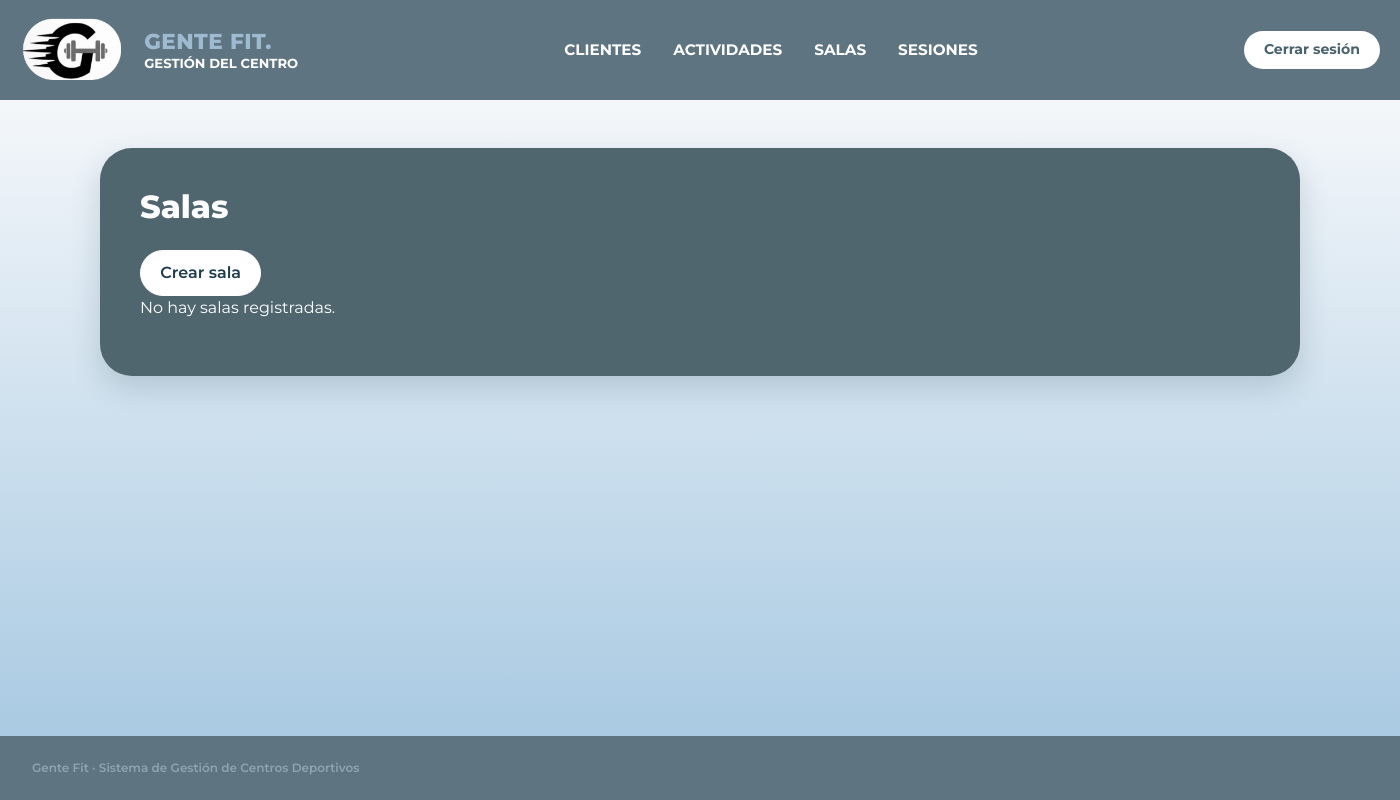
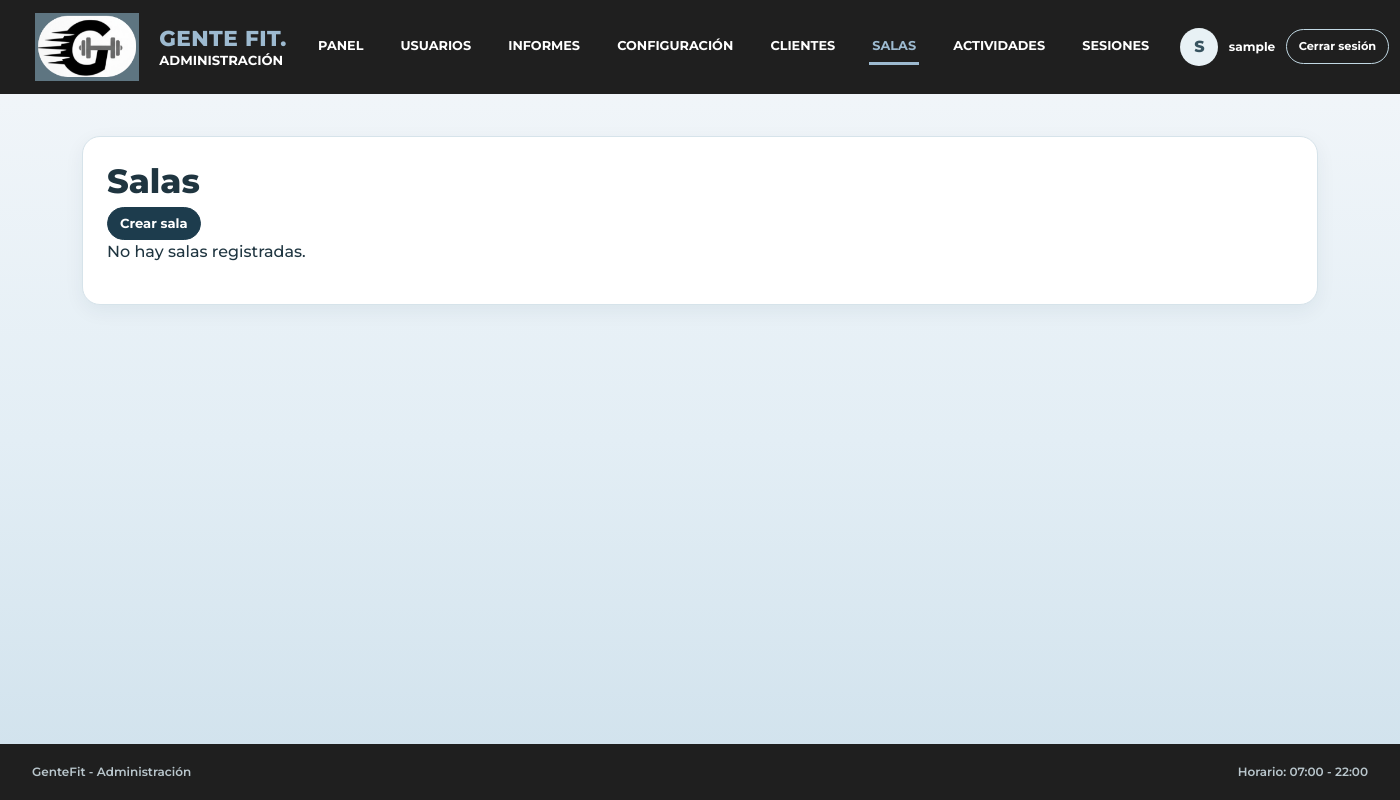
Before and after one commit to JBertuzzi16/EnterpriseCore, an ASP.NET Core app: page /Salas in a window 1400 px wide. Run offline with ASP.NET Core 8, Linux system fonts and the light colour scheme; the visitor is signed in with stand-in values (Sample User, id 1).

Commit message:
Unifica diseño de gestion y redirige el inicio según el rol. Se añaden los roles de Encargado y Recepcionista con sus tareas

```diff
--- a/GenteFit.web/Views/Shared/_LayoutAdmin.cshtml
+++ b/GenteFit.web/Views/Shared/_LayoutAdmin.cshtml
@@ -13,13 +13,30 @@
     bool enUsuarios = controlador == "Admin" && accion != "Index";
     // Salas y Actividades ya muestran sus propios mensajes.
     bool mostrarMensajes = controlador is "Admin" or "Informes" or "Configuracion";
+
+    bool esAdmin = User.IsInRole("ADMIN");
+
+    bool puedeRecepcion = esAdmin || User.IsInRole("RECEPCIONISTA");
+    bool puedeGestionar = esAdmin || User.IsInRole("ENCARGADO");
+
+    string nombrePortal = esAdmin
+        ? "Administración"
+        : User.IsInRole("RECEPCIONISTA")
+            ? "Recepción"
+            : "Gestión del centro";
+
+    string controladorInicio = esAdmin
+        ? "Admin"
+        : User.IsInRole("RECEPCIONISTA")
+            ? "Recepcion"
+            : "Sesiones";
 }
 <!DOCTYPE html>
 <html lang="es">
 <head>
     <meta charset="utf-8" />
     <meta name="viewport" content="width=device-width, initial-scale=1.0" />
-    <title>@ViewData["Title"] - Administración @centro.NombreCentro</title>
+    <title>@ViewData["Title"] - @nombrePortal @centro.NombreCentro</title>
     <link rel="preconnect" href="https://fonts.googleapis.com" />
     <link rel="preconnect" href="https://fonts.gstatic.com" crossorigin />
     <link rel="stylesheet" href="https://fonts.googleapis.com/css2?family=Montserrat:wght@500;600;700;800&display=swap" />
@@ -33,21 +50,67 @@
     <a class="gf-saltar" href="#contenido-principal">Saltar al contenido</a>
 
     <header class="gf-cabecera">
-        <a class="gf-marca" asp-controller="Admin" asp-action="Index" aria-label="Ir al panel de administración">
+        <a class="gf-marca"
+           asp-controller="@controladorInicio"
+           asp-action="Index"
+           aria-label="Ir al inicio">
             <img src="~/img/logo-header.png" alt="Logotipo de GenteFit" />
             <span class="gf-marca-nombre">
                 <strong>GENTE FIT.</strong>
-                <span>Administración</span>
+                <span>@nombrePortal</span>
             </span>
         </a>
 
-        <nav class="gf-menu" aria-label="Menú de administración">
-            <a asp-controller="Admin" asp-action="Index" class="@Activo("Admin", "Index")" aria-current="@Actual("Admin", "Index")">Panel</a>
-            <a asp-controller="Admin" asp-action="Usuarios" class="@(enUsuarios ? "gf-nav-activo" : "")" aria-current="@(enUsuarios ? "page" : null)">Usuarios</a>
-            <a asp-controller="Informes" asp-action="Index" class="@Activo("Informes")" aria-current="@Actual("Informes")">Informes</a>
-            <a asp-controller="Configuracion" asp-action="Index" class="@Activo("Configuracion")" aria-current="@Actual("Configuracion")">Configuración</a>
-            <a asp-controller="Salas" asp-action="Index">Salas</a>
-            <a asp-controller="Actividades" asp-action="Index">Actividades</a>
+        <nav class="gf-menu" aria-label="Menú principal">
+            @if (esAdmin)
+            {
+                <a asp-controller="Admin" asp-action="Index"
+                   class="@Activo("Admin", "Index")"
+                   aria-current="@Actual("Admin", "Index")">
+                    Panel
+                </a>
+
+                <a asp-controller="Admin" asp-action="Usuarios"
+                   class="@(enUsuarios ? "gf-nav-activo" : "")">
+                    Usuarios
+                </a>
+
+                <a asp-controller="Informes" asp-action="Index"
+                   class="@Activo("Informes")">
+                    Informes
+                </a>
+
+                <a asp-controller="Configuracion" asp-action="Index"
+                   class="@Activo("Configuracion")">
+                    Configuración
+                </a>
+            }
+
+            @if (puedeRecepcion)
+            {
+                <a asp-controller="Recepcion" asp-action="Index"
+                   class="@Activo("Recepcion")">
+                    Clientes
+                </a>
+            }
+
+            @if (puedeGestionar)
+            {
+                <a asp-controller="Salas" asp-action="Index"
+                   class="@Activo("Salas")">
+                    Salas
+                </a>
+
+                <a asp-controller="Actividades" asp-action="Index"
+                   class="@Activo("Actividades")">
+                    Actividades
+                </a>
+
+                <a asp-controller="Sesiones" asp-action="Index"
+                   class="@Activo("Sesiones")">
+                    Sesiones
+                </a>
+            }
         </nav>
 
         <div class="gf-sesion">
@@ -74,7 +137,7 @@
     </main>
 
     <footer class="gf-pie gf-admin-pie">
-        <span>@centro.NombreCentro - Panel de administración</span>
+        <span>@centro.NombreCentro - @nombrePortal</span>
         <span>Horario: @centro.HoraApertura.ToString("HH:mm") - @centro.HoraCierre.ToString("HH:mm")</span>
     </footer>
 
--- a/GenteFit.web/Views/Shared/_LayoutGestion.cshtml
+++ b/GenteFit.web/Views/Shared/_LayoutGestion.cshtml
@@ -1,76 +1,11 @@
 @{
-    bool esRecepcion = User.IsInRole("RECEPCIONISTA")
-        || User.IsInRole("ADMIN");
-
-    bool esEncargado = User.IsInRole("ENCARGADO")
-        || User.IsInRole("ADMIN");
+    Layout = "_LayoutAdmin";
 }
 
-<!DOCTYPE html>
-<html lang="es">
-<head>
-    <meta charset="utf-8" />
-    <meta name="viewport" content="width=device-width, initial-scale=1.0" />
-    <title>@ViewData["Title"] - GenteFit</title>
+<div class="gf-bloque">
+    @RenderBody()
+</div>
 
-    <link rel="stylesheet"
-          href="https://fonts.googleapis.com/css2?family=Montserrat:wght@400;500;600;700;800&amp;display=swap" />
-    <link rel="stylesheet" href="~/lib/bootstrap/dist/css/bootstrap.min.css" />
-    <link rel="stylesheet" href="~/css/gentefit.css" asp-append-version="true" />
-    <link rel="stylesheet" href="~/css/gentefit-gestion.css" asp-append-version="true" />
-</head>
-
-<body class="gf gf-gestion-body">
-    <header class="gf-cabecera">
-        <a class="gf-marca" asp-controller="Home" asp-action="Index">
-            <img src="~/img/logo-header.png" alt="" />
-            <div class="gf-marca-nombre">
-                <strong>GENTE FIT.</strong>
-                <span>Gestión del centro</span>
-            </div>
-        </a>
-
-        <nav class="gf-menu" aria-label="Menú de gestión">
-            @if (esRecepcion)
-            {
-                <a asp-controller="Recepcion" asp-action="Index">
-                    Clientes
-                </a>
-            }
-
-            @if (esEncargado)
-            {
-                <a asp-controller="Actividades" asp-action="Index">
-                    Actividades
-                </a>
-                <a asp-controller="Salas" asp-action="Index">
-                    Salas
-                </a>
-                <a asp-controller="Sesiones" asp-action="Index">
-                    Sesiones
-                </a>
-            }
-        </nav>
-
-        <form asp-controller="Cuenta" asp-action="Logout" method="post">
-            <button type="submit" class="gf-btn gf-btn-acceder gf-salir">
-                Cerrar sesión
-            </button>
-        </form>
-    </header>
-
-    <main class="gf-gestion">
-        <section class="gf-panel">
-            @RenderBody()
-        </section>
-    </main>
-
-    <footer class="gf-pie">
-        Gente Fit · Sistema de Gestión de Centros Deportivos
-    </footer>
-
-    <script src="~/lib/jquery/dist/jquery.min.js"></script>
-    <script src="~/lib/bootstrap/dist/js/bootstrap.bundle.min.js"></script>
+@section Scripts {
     @await RenderSectionAsync("Scripts", required: false)
-</body>
-</html>
+}
--- a/GenteFit.web/wwwroot/css/gentefit-admin.css
+++ b/GenteFit.web/wwwroot/css/gentefit-admin.css
@@ -189,3 +189,40 @@ body.gf.gf-portal-admin {
     .gf-columnas { height: 140px; gap: 3px; }
     .gf-columna-mes { font-size: .6rem; }
 }
+
+/* Pantallas compartidas de recepción y encargado */
+.gf-portal-admin .gf-bloque .btn {
+    border-radius: 999px;
+    font-family: inherit;
+    font-size: .82rem;
+    font-weight: 700;
+}
+
+.gf-portal-admin .gf-bloque .btn-primary {
+    --bs-btn-bg: var(--gf-admin-acento);
+    --bs-btn-border-color: var(--gf-admin-acento);
+    --bs-btn-hover-bg: #2c556b;
+    --bs-btn-hover-border-color: #2c556b;
+    --bs-btn-active-bg: #2c556b;
+    --bs-btn-active-border-color: #2c556b;
+}
+
+.gf-portal-admin .gf-bloque .form-control,
+.gf-portal-admin .gf-bloque .form-select {
+    border-radius: 10px;
+    border-color: #b7cad4;
+    color: var(--gf-admin-tinta);
+}
+
+.gf-portal-admin .gf-bloque .table {
+    --bs-table-color: var(--gf-admin-tinta);
+    --bs-table-border-color: var(--gf-admin-borde);
+    font-size: .86rem;
+    vertical-align: middle;
+}
+
+    .gf-portal-admin .gf-bloque .table th {
+        color: var(--gf-admin-tinta-suave);
+        font-size: .72rem;
+        text-transform: uppercase;
+    }
```
Also changed, not shown: GenteFit.web/Controllers/HomeController.cs (+16 -1 lines).
